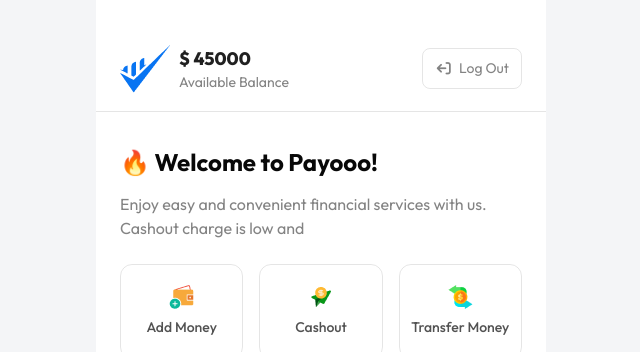
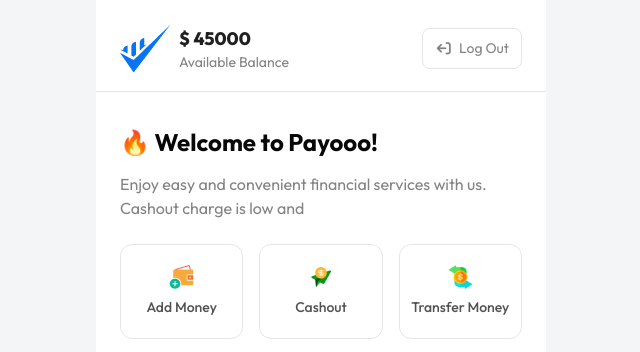
Before and after one commit to rakeebhasan09/Payoo-MFS, a plain HTML site: page home.html in a window 1280 px wide. Shown: the top 352 px of the page, without its empty margins (319-959 px from the left). Drawn offline with nearby package versions, Linux system fonts and the light colour scheme.

Commit message:
Fix Top Section Padding Issue.

```diff
--- a/home.html
+++ b/home.html
@@ -37,7 +37,7 @@
 	<body class="bg-[#F4F5F7]">
 		<main class="max-w-[450px] mx-auto min-h-screen">
 			<div
-				class="pt-11 px-6 pb-[18px] flex items-center justify-between border-b-[1px] border-b-[rgba(8,8,8,0.10)] bg-white"
+				class="pt-6 px-6 pb-[18px] flex items-center justify-between border-b-[1px] border-b-[rgba(8,8,8,0.10)] bg-white"
 			>
 				<div class="flex gap-x-2 items-center">
 					<img src="images/main-logo.png" alt="" />
```
